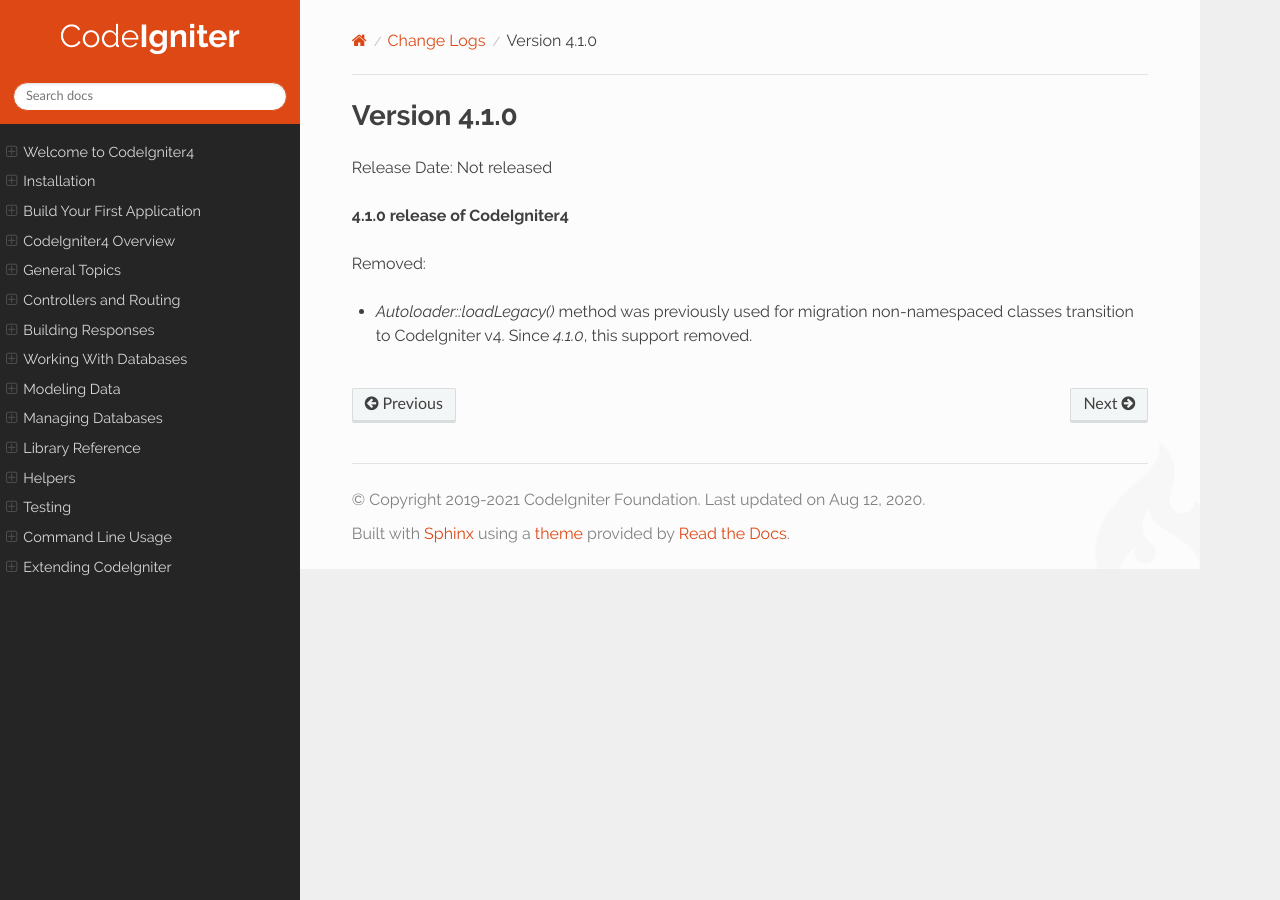
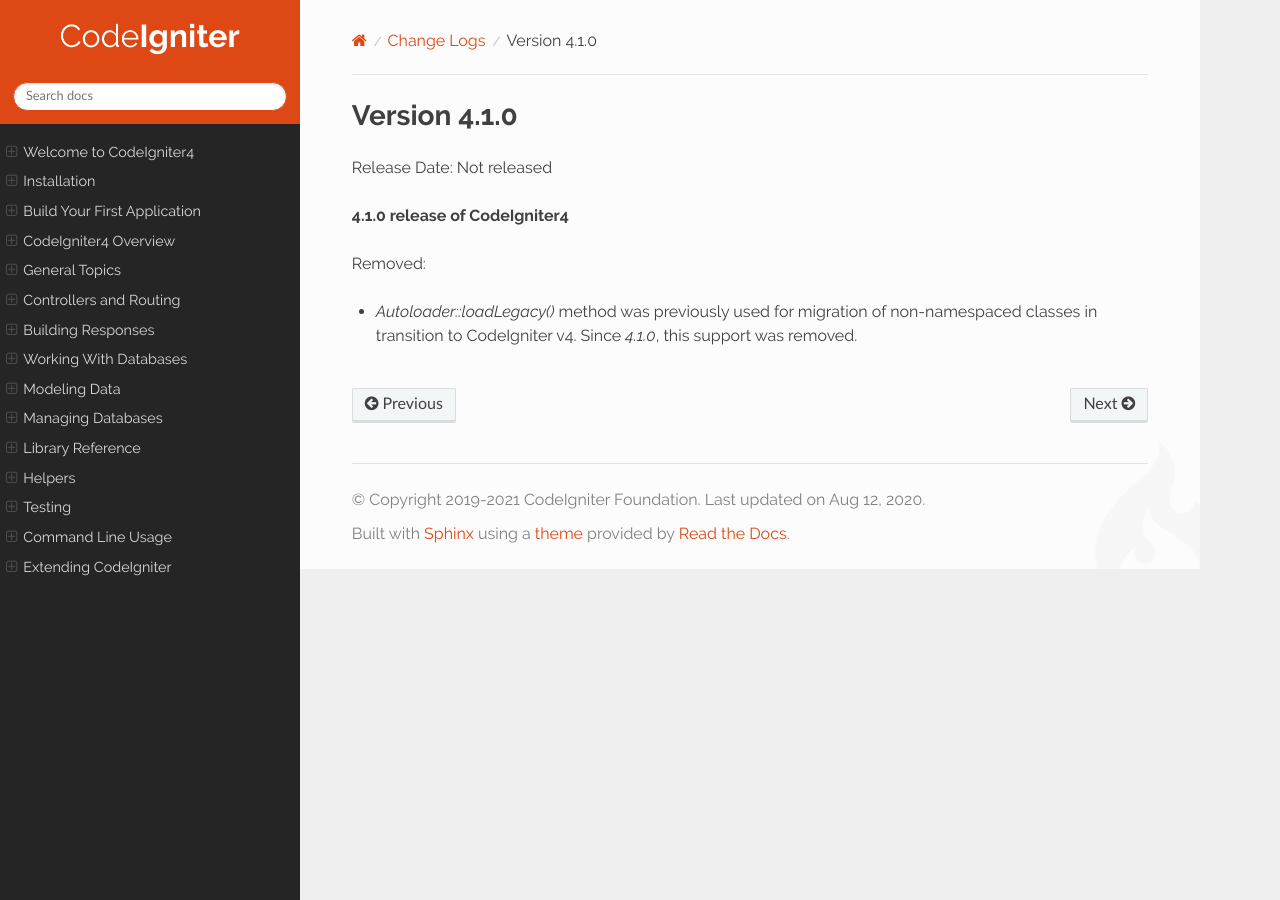
Before and after one commit to NEKOGET/ci4_user_guide_src, a Sphinx documentation site: the page built from source/changelogs/v4.1.0.rst, in a window 1280 px wide. Built offline with Sphinx 7.4.7 and the Read the Docs theme 2.0.0, drawn with Linux system fonts in a browser that asks for light colours; pages that are not in the unit, such as notebooks, are missing from menus.

Commit message:
Update grammar user_guide_src/source/changelogs/v4.1.0.rst
Co-authored-by: John Paul E. Balandan, CPA <51850998+paulbalandan@users.noreply.github.com>

```diff
--- a/source/changelogs/v4.1.0.rst
+++ b/source/changelogs/v4.1.0.rst
@@ -7,4 +7,4 @@ Release Date: Not released
 
 Removed:
 
-- `Autoloader::loadLegacy()` method was previously used for migration non-namespaced classes transition to CodeIgniter v4. Since `4.1.0`, this support removed.
+- `Autoloader::loadLegacy()` method was previously used for migration of non-namespaced classes in transition to CodeIgniter v4. Since `4.1.0`, this support was removed.
```
